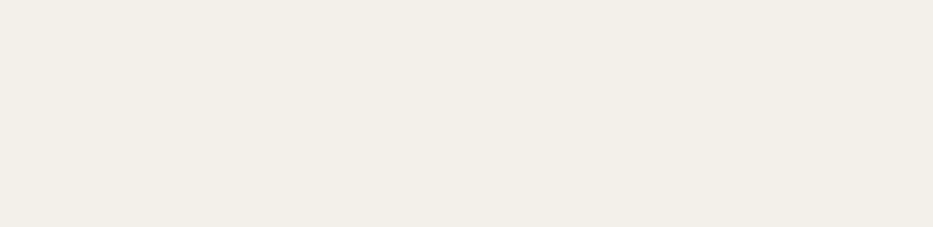
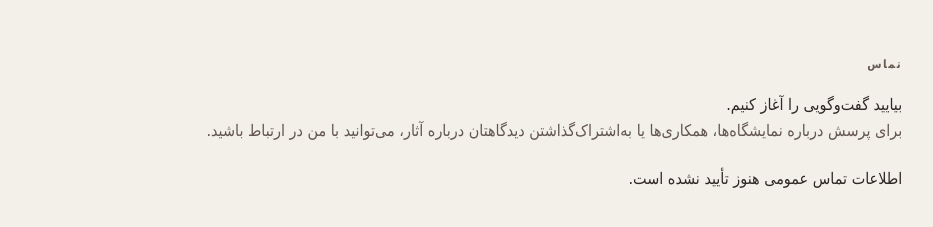
Before and after one commit to mrcode-tech/nasoodi.art, a Next.js app: page /fa in a window 1280 px wide. Shown: the part 2513-2740 px from the top of the page, without its empty margins (37-970 px from the left). Before the commit the page ends 2649 px from the top, so only its background shows below. Built offline with nearby package versions, Linux system fonts and the light colour scheme; a web font is replaced by a local one.

Commit message:
feat: use shared editorial Contact on homepage

```diff
--- a/src/app/(site)/[locale]/page.tsx
+++ b/src/app/(site)/[locale]/page.tsx
@@ -2,6 +2,7 @@ import Image from "next/image";
 import { ArtworkExperience } from "@/components/artwork-experience";
 import { CollectionCarousel } from "@/components/collection-carousel";
 import { BiographyDisclosure } from "@/components/biography-disclosure";
+import { ContactExperience } from "@/components/contact-experience";
 import { getPublicContactDetails, contactDetails } from "@/lib/site";
 import { aboutPreviewFixture } from "@/lib/about-preview-fixtures";
 import { Button } from "@/components/ui/button";
@@ -64,6 +65,6 @@ export default async function Home({params}:Props){const {locale}=await params;i
     </article>;
    })}</div>
   </section>}
-  {contact&&<section className="editorial-section homepage-contact" aria-labelledby="homepage-contact-title"><div className="section-heading"><div><p className="eyebrow">{t.contact}</p><h2 id="homepage-contact-title">{t.contact}</h2></div><Link className="text-link" href={pagePath(locale,"contact")}>{locale==="fa"?"اطلاعات تماس":"Contact details"} ↗</Link></div><p className="contact-intro">{t.contactIntro}</p><div className="contact-links"><p><span>{t.telegram}</span><a href={contact.telegramUrl} target="_blank" rel="noopener noreferrer" dir="ltr">@{contact.telegramHandle}</a></p><p><span>{t.email}</span><a href={`mailto:${contact.email}`} dir="ltr">{contact.email}</a></p><p><span>{t.instagram}</span><a href={contact.instagramUrl} target="_blank" rel="noopener noreferrer" dir="ltr">@ghazaleh.nasoodi.demo</a></p></div></section>}
+  <ContactExperience locale={locale} details={contact} variant="home" />
  </div>;
 }
```
